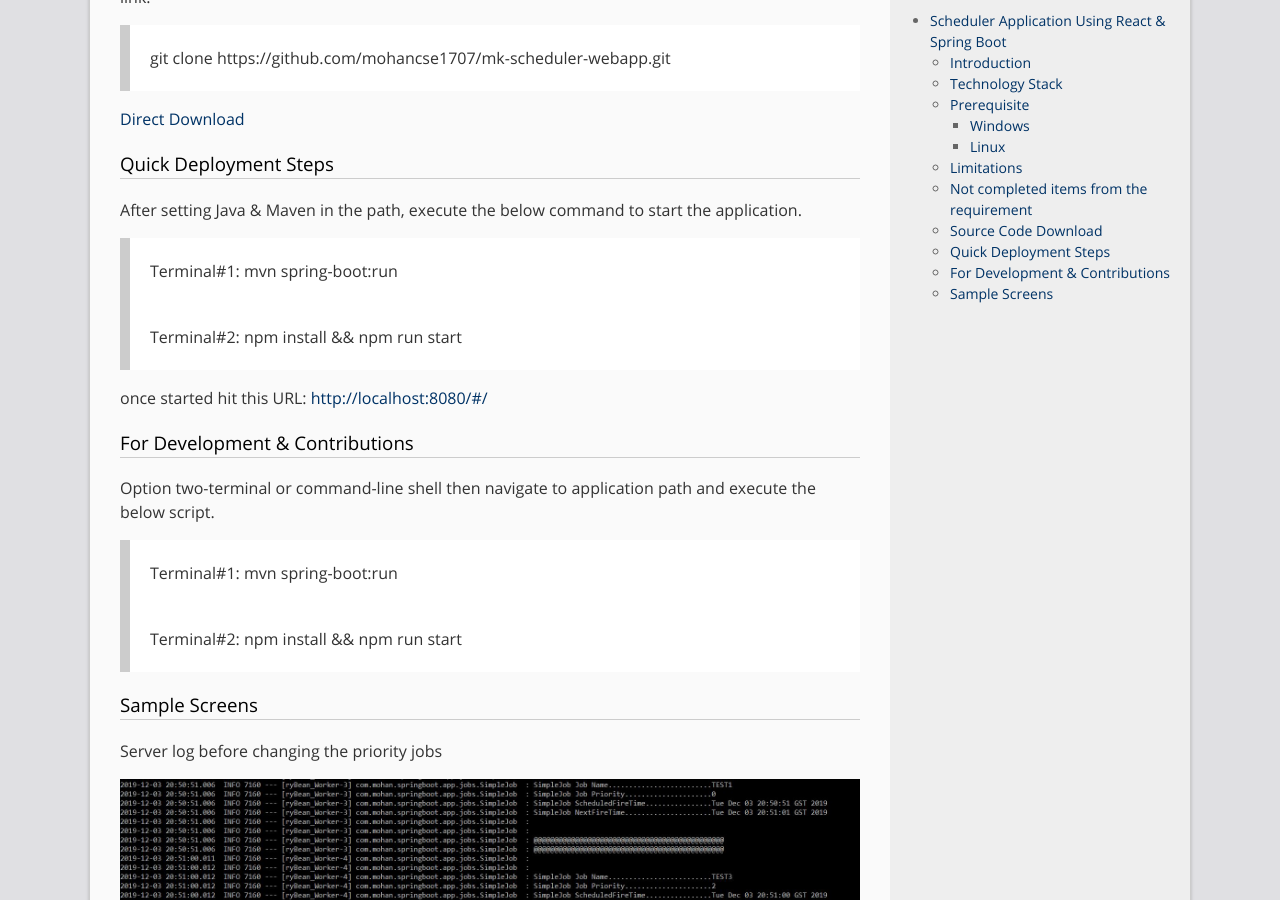
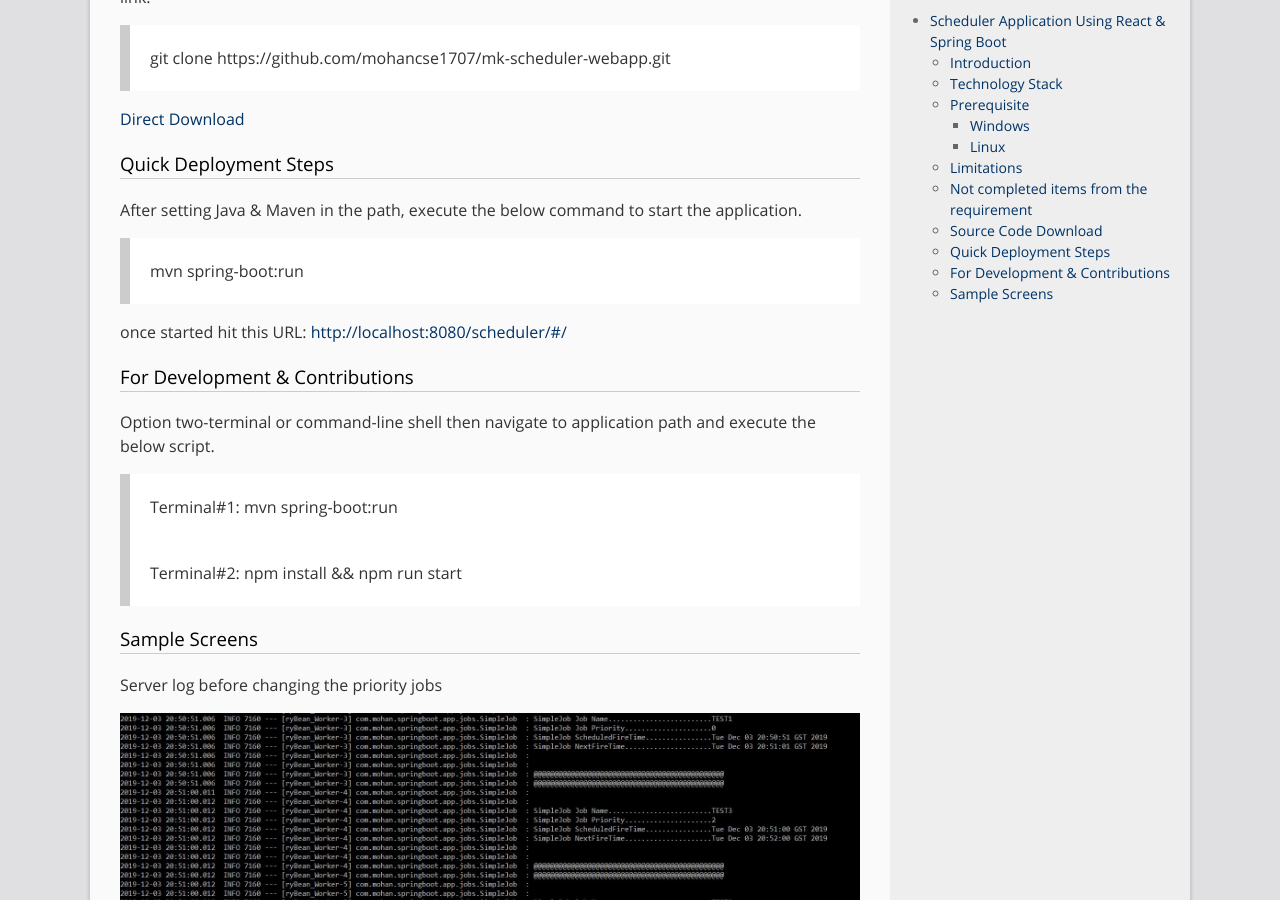
Before and after one commit to mohancse1707/mohan.github.com, a Jekyll site: the page built from _posts/2019-12-03-Scheduler-Application.md, in a window 1280 px wide and 900 px high, scrolled down 2771 px. Built offline with Jekyll 4.4.1, drawn with Linux system fonts in a browser that asks for light colours; our own code applies the rules of GitHub Pages for plain Markdown files; comment, search, counter and statistics services are not loaded.

Commit message:
Update 2019-12-03-Scheduler-Application.md

```diff
--- a/_posts/2019-12-03-Scheduler-Application.md
+++ b/_posts/2019-12-03-Scheduler-Application.md
@@ -97,11 +97,9 @@ If you have the GIT you can clone the application using the below link else use
 
 After setting Java & Maven in the path, execute the below command to start the application.
 
-> Terminal#1: <mk-scheduler-webapp> mvn spring-boot:run
+> mvn spring-boot:run
 
-> Terminal#2: <mk-scheduler-webapp> npm install && npm run start
-
-once started hit this URL: [http://localhost:8080/#/](http://localhost:8080/#/)
+once started hit this URL: [http://localhost:8080/scheduler/#/](http://localhost:8080/scheduler/#/)
 
 ### For Development & Contributions
 
```
